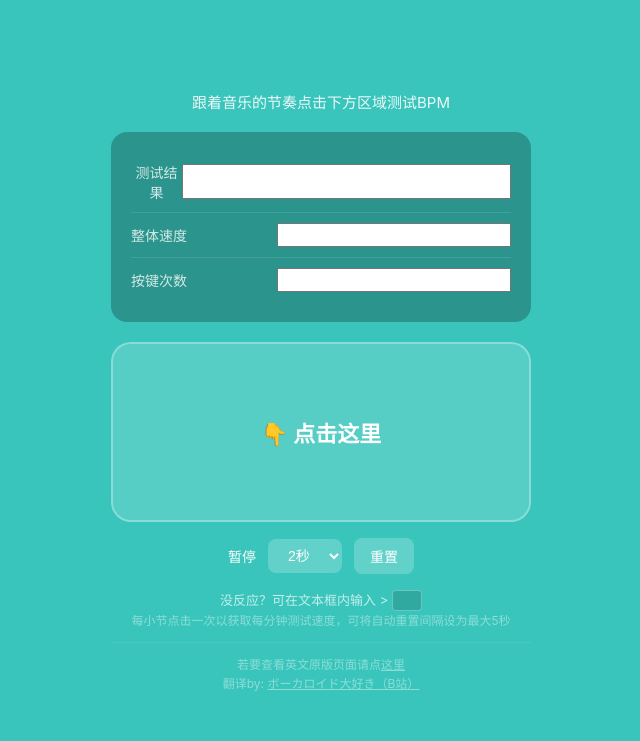
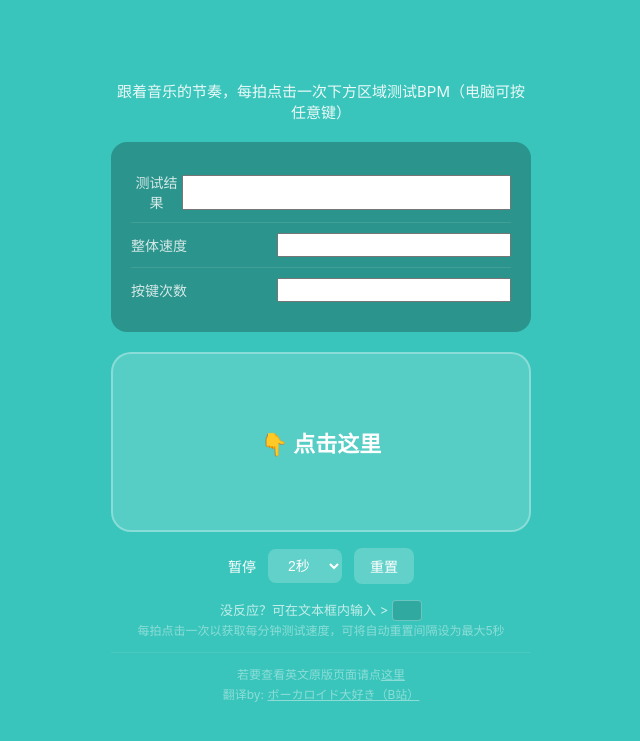
Before and after one commit to Miku39sukida/SeamlessBGMPlayer, a Flask app: page /bpmtest in a window 1280 px wide. Shown: the top 741 px of the page, without its empty margins (319-959 px from the left). Run offline with Flask 3, Linux system fonts and the light colour scheme.

Commit message:
Update bpmtest.html

```diff
--- a/templates/bpmtest.html
+++ b/templates/bpmtest.html
@@ -120,7 +120,7 @@ body {
 </head>
 <body>
 <div class="container">
-  <div class="hint">跟着音乐的节奏点击下方区域测试BPM</div>
+  <div class="hint">跟着音乐的节奏，每拍点击一次下方区域测试BPM（电脑可按任意键）</div>
 
   <div class="result-box">
     <div class="result-row">
@@ -156,7 +156,7 @@ body {
   </div>
 
   <div class="footer">
-    每小节点击一次以获取每分钟测试速度，可将自动重置间隔设为最大5秒
+    每拍点击一次以获取每分钟测试速度，可将自动重置间隔设为最大5秒
     <hr>
     若要查看英文原版页面请点<a href="https://www.all8.com/tools/bpm.htm" target="_blank" rel="noopener">这里</a><br>
     翻译by: <a href="https://space.bilibili.com/592777997" target="_blank" rel="noopener">ボーカロイド大好き（B站）</a>
```
